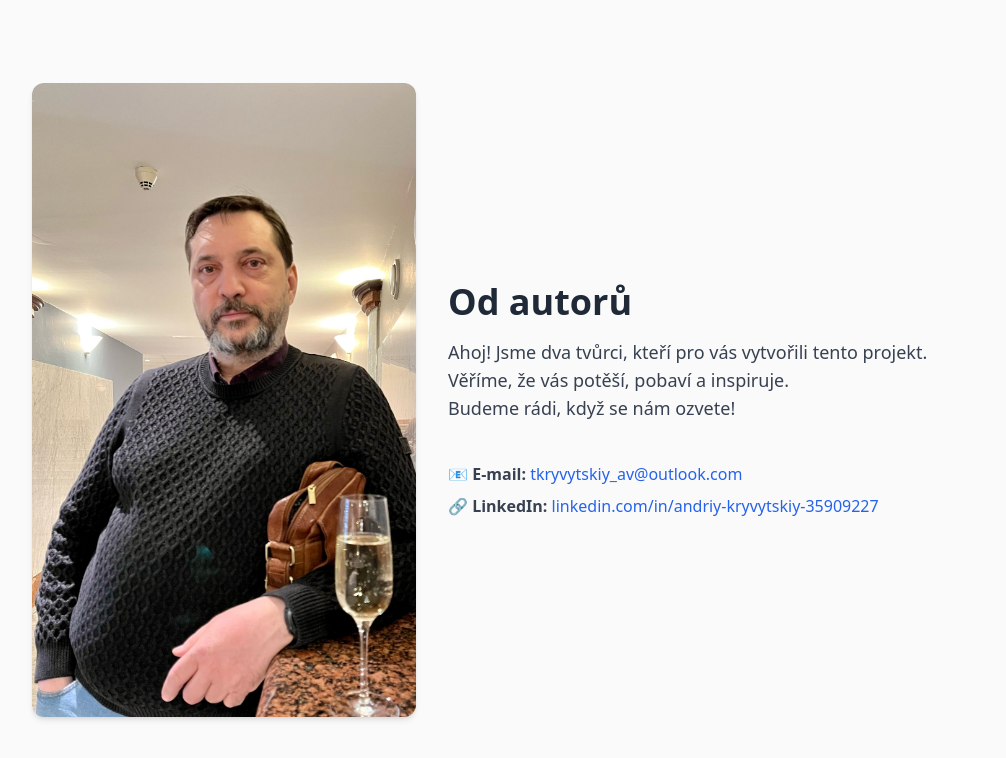
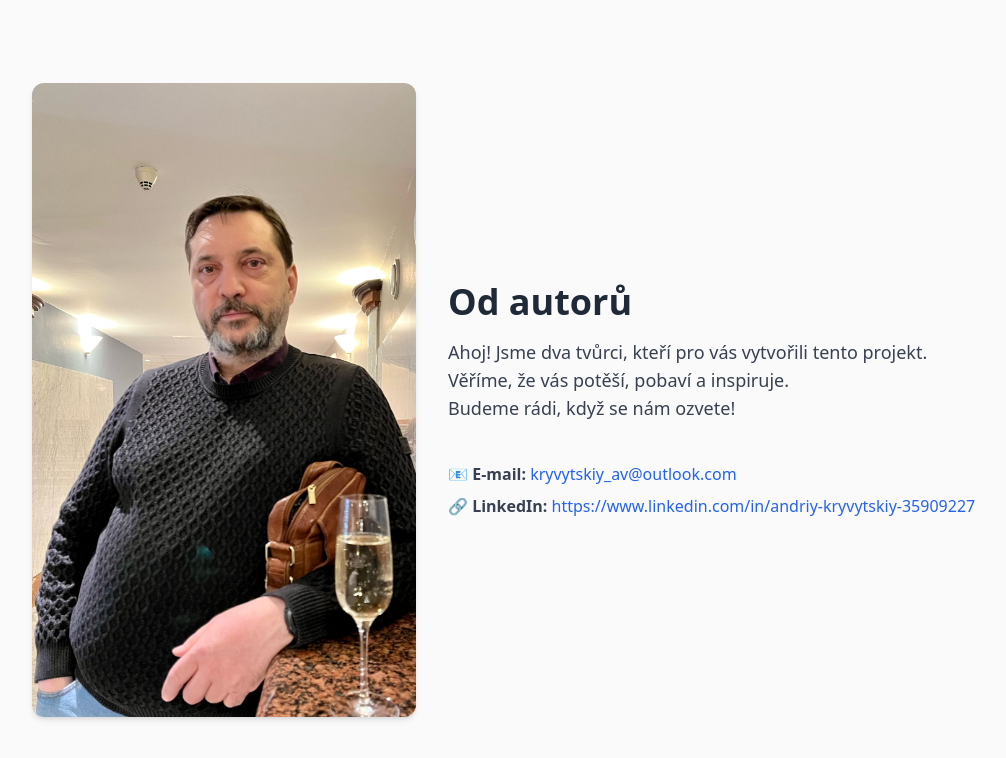
Before and after one commit to AndriyKryvytskiy/pannovak.fun, a Next.js app: page /od-autoru in a window 1280 px wide. Shown: the top 758 px of the page, without its empty margins (16-1022 px from the left). Built offline with nearby package versions, Linux system fonts and the light colour scheme.

Commit message:
Merge remote-tracking branch 'origin/main'

```diff
--- a/pages/od-autoru.js
+++ b/pages/od-autoru.js
@@ -28,15 +28,15 @@ export default function OdAutoru() {
             📧 <span className="font-semibold">E-mail:</span> <a
               href="mailto:kryvytskiy_av@outlook.com"
               className="text-blue-600 hover:underline"
-            >tkryvytskiy_av@outlook.com</a>
+            >kryvytskiy_av@outlook.com</a>
           </p>
           <p>
             🔗 <span className="font-semibold">LinkedIn:</span> <a
-              href="www.linkedin.com/in/andriy-kryvytskiy-35909227"
+              href="https://www.linkedin.com/in/andriy-kryvytskiy-35909227"
               className="text-blue-600 hover:underline"
               target="_blank"
               rel="noopener noreferrer"
-            >linkedin.com/in/andriy-kryvytskiy-35909227</a>
+            >https://www.linkedin.com/in/andriy-kryvytskiy-35909227</a>
           </p>
         </div>
       </div>
```
